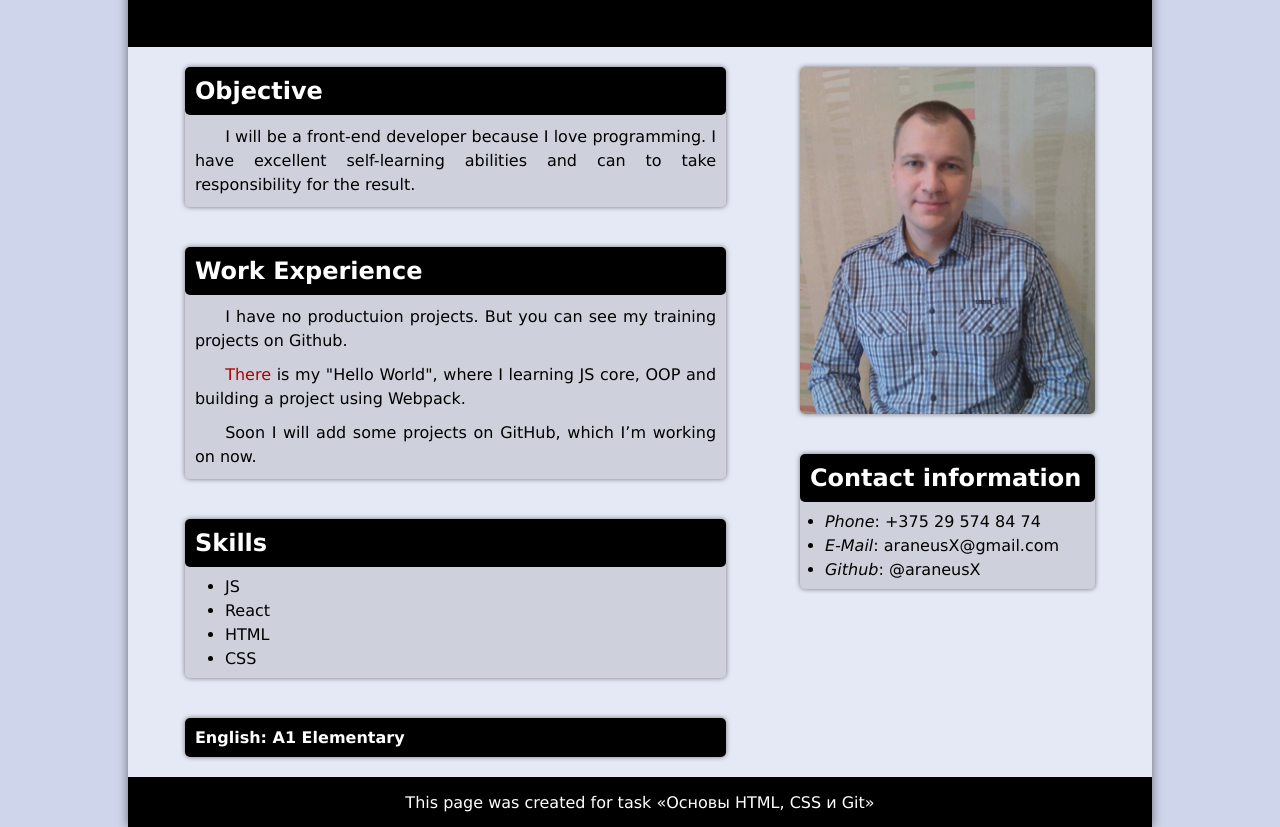
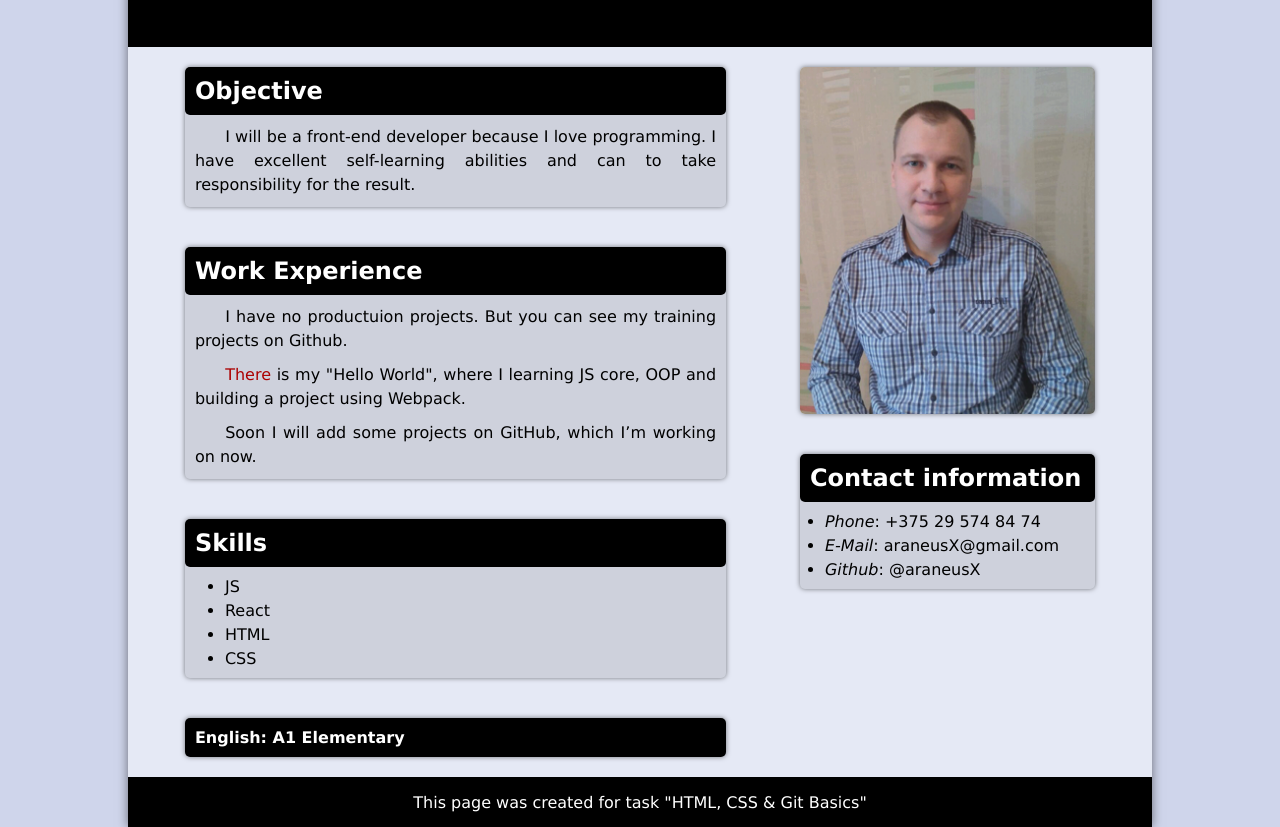
Before and after one commit to araneusX/rsschool-cv, a plain HTML site: page index.html in a window 1280 px wide. Shown: the part 153-980 px from the top of the page. Drawn offline with Linux system fonts and the light colour scheme.

Commit message:
fix: fix error in content

```diff
--- a/index.html
+++ b/index.html
@@ -57,7 +57,7 @@
       </div>
       </main>
       <footer>
-        <div>This page was created for task «Основы HTML, CSS и Git»</div>
+        <div>This page was created for task "HTML, CSS & Git Basics"</div>
       </footer>
     </div>
   </body>
```
